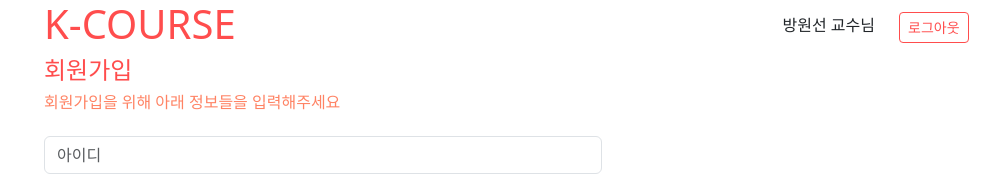
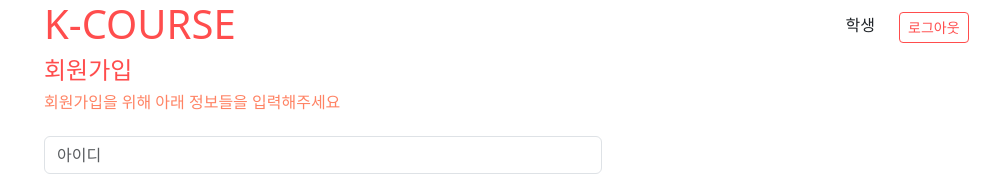
Before and after one commit to wonsun2006/k-course, a React (Create React App) app in the folder frontend/: page /register in a window 1280 px wide. Shown: the top 174 px of the page, without its empty margins (38-1038 px from the left). Built offline with nearby package versions, Linux system fonts and the light colour scheme; no server answers.

Commit message:
feat: 메뉴바 사용자 정보 적용
우측 상단 사용자 이름과 학생/교수 여부 표시

```diff
--- a/frontend/src/components/MenuBar.js
+++ b/frontend/src/components/MenuBar.js
@@ -4,10 +4,28 @@ import Col from "react-bootstrap/Col";
 import Button from "react-bootstrap/Button";
 import { Link } from "react-router-dom";
 import axios from "axios";
+import { useEffect, useState } from "react";
 
 const REACT_APP_API_HOST = process.env.REACT_APP_API_HOST;
 
 function MenuBar() {
+  const [userName, setUserName] = useState("");
+  const [userRole, setUserRole] = useState(0);
+
+  useEffect(() => {
+    axios
+      .get(REACT_APP_API_HOST + "/auth/info", { withCredentials: true })
+      .then((res) => {
+        if (res.data.user_name) setUserName(res.data.user_name);
+        if (res.data.user_role) setUserRole(res.data.user_role);
+      })
+      .catch((err) => {
+        if (err.response.status === 403) {
+          window.location.replace("/login");
+        }
+      });
+  }, []);
+
   const onLogout = (e) => {
     axios
       .post(REACT_APP_API_HOST + "/auth/logout", null, {
@@ -32,7 +50,9 @@ function MenuBar() {
         <Col>
           <Row>
             <Col>
-              <h6 className="text-end mt-1">방원선 교수님</h6>
+              <h6 className="text-end mt-1">
+                {userName} {userRole === 0 ? "학생" : "교수님"}
+              </h6>
             </Col>
             <Col>
               <Button
```
